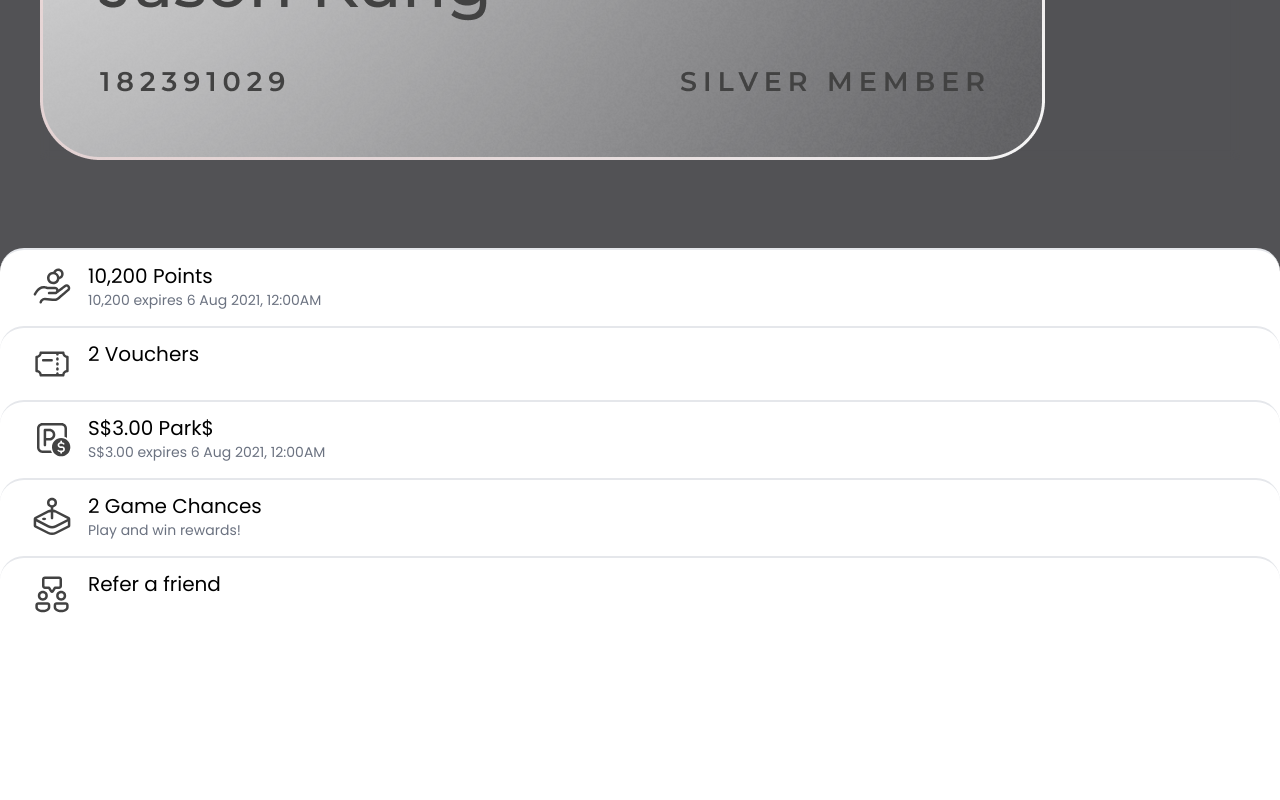
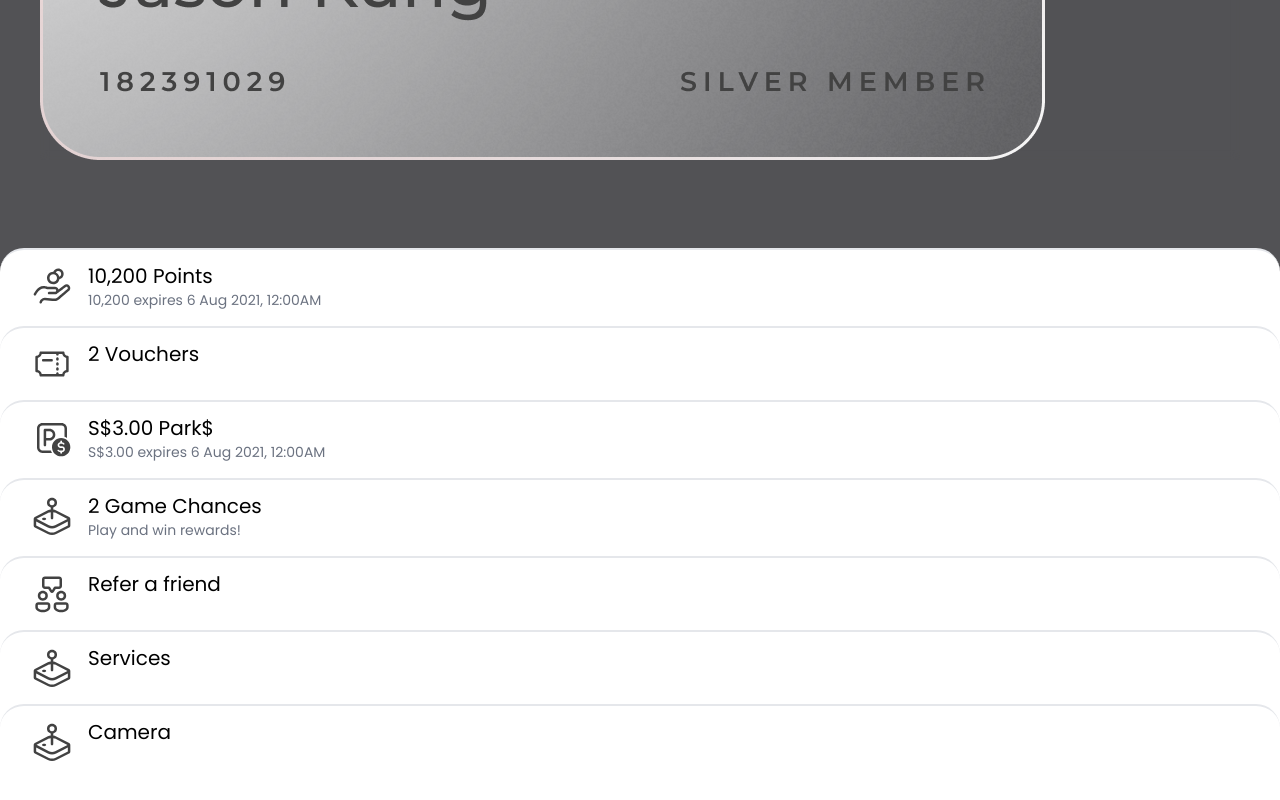
Before and after one commit to danielleng/fam_webview_frontend, a Vue app: page /wallet in a window 1280 px wide. Shown: the part 1231-2031 px from the top of the page. Before the commit the page ends 1893 px from the top, so only its background shows below. Built offline with nearby package versions, Linux system fonts and the light colour scheme; what @prismicio/vue would draw is missing.

Commit message:
add links in wallet for test

```diff
--- a/src/views/WalletView.vue
+++ b/src/views/WalletView.vue
@@ -68,6 +68,27 @@ import referralIconImg from '../assets/wallet_screen/icons_referral_gray.svg'
                       </div>
                   </div>
                 </a>
+
+                <a href="/services">
+                  <div class="flex flex-row -mt-8 mb-12 w-full border-t-2 border-gray rounded-3xl bg-white">
+                      <div class="ml-8 mr-4 mt-4">
+                          <img :src="gameIconImg" class="w-10"/>
+                      </div>
+                      <div class="mr-4 mt-3">
+                          <div class="text-xl">Services</div>
+                      </div>
+                  </div>
+                </a>
+                <a href="/camera">
+                    <div class="flex flex-row -mt-8 mb-12 w-full border-t-2 border-gray rounded-3xl bg-white">
+                        <div class="ml-8 mr-4 mt-4">
+                            <img :src="gameIconImg" class="w-10"/>
+                        </div>
+                        <div class="mr-4 mt-3">
+                            <div class="text-xl">Camera</div>
+                        </div>
+                    </div>
+                </a>
             </div>
         </div>
     </body>
```
